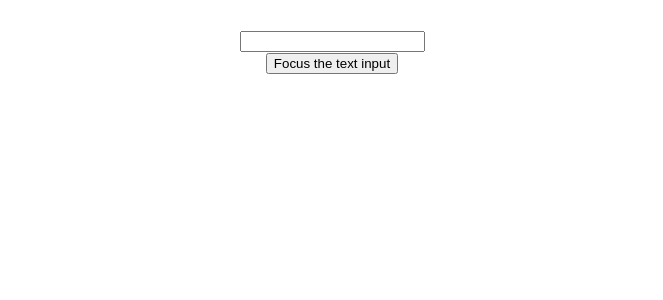
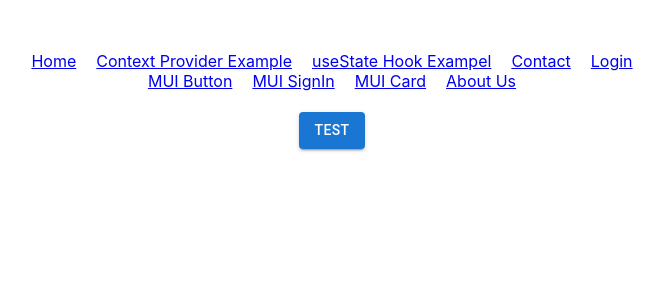
Before and after one commit to mnaveedalyas/reactapp-iod, a React (Create React App) app: page /muibutton in a window 1280 px wide. Shown: the top 300 px of the page, without its empty margins (308-971 px from the left). Built offline with nearby package versions, Linux system fonts and the light colour scheme.

Commit message:
docker integration

```diff
--- a/src/App.js
+++ b/src/App.js
@@ -1,3 +1,4 @@
+import React from 'react';
 import logo from './logo.svg';
 import './App.css';
 
@@ -47,11 +48,9 @@ function App() {
 
   return (
     <div className="App">
-
-
-
-      <CustomTextInput />
-
+      <React.StrictMode>
+        <RouteExample />
+      </React.StrictMode>
 
 
 
--- a/src/components/Form.js
+++ b/src/components/Form.js
@@ -78,8 +78,12 @@ class Form extends Component {
                     <input
                         type='text'
                         value={name}
+                        defaultValue={'default test'}
                         onChange= {this.ChangeName}/>
                 </TextInput>
+
+
+
                 <TextInput>
                     <label>Email</label>
                     <input
--- a/src/components/MUI/MUIButton.js
+++ b/src/components/MUI/MUIButton.js
@@ -1,8 +1,9 @@
 import * as React from 'react';
 import Button from '@mui/material/Button';
 
-function MUIButton() {
-  return <Button variant="contained">Hello World</Button>;
+function MUIButton(props) {
+  let {name, type} = props;
+  return <Button variant="contained">{name}</Button>;
 }
 
 export default MUIButton;
--- a/src/components/Portal/ChildPortal.js
+++ b/src/components/Portal/ChildPortal.js
@@ -6,7 +6,7 @@ function ChildPortal() {
   // The click event on this button will bubble up to parent,
   // because there is no 'onClick' attribute defined
   return (
-    <div className="modal">
+    <div className="modal" float="center">
       <button>Click</button>
     </div>
   );
--- a/src/components/Portal/DispatcherPortal.js
+++ b/src/components/Portal/DispatcherPortal.js
@@ -1,5 +1,6 @@
 // These two containers are siblings in the DOM
-import React, { Component }  from "react";
+
+import React, { Component, StrictMode }  from "react";
 import ReactDOM from "react-dom";
 
 const portalRoot = document.getElementById('portal-root');
--- a/src/components/routing/RouteExample.js
+++ b/src/components/routing/RouteExample.js
@@ -25,7 +25,7 @@ export default function RouteExample() {
               <Route path="login" element={<LoginForm />} />
               <Route path="successmessage" element={<SuccessMessage />} />
               <Route path="failuremessage" element={<FailureMessage />} />
-              <Route path="muibutton" element={<MUIButton />} />
+              <Route path="muibutton" element={<MUIButton name='Test' type='Test Type'/>} />
               <Route path="muisignin" element={<SignIn />} />
               <Route path="muicard" element={<MUICard />} />
               <Route path="*" element={<NoPage />} />
```
Also changed, not shown: 2 other files (tests, documents, lock files or other folders).
